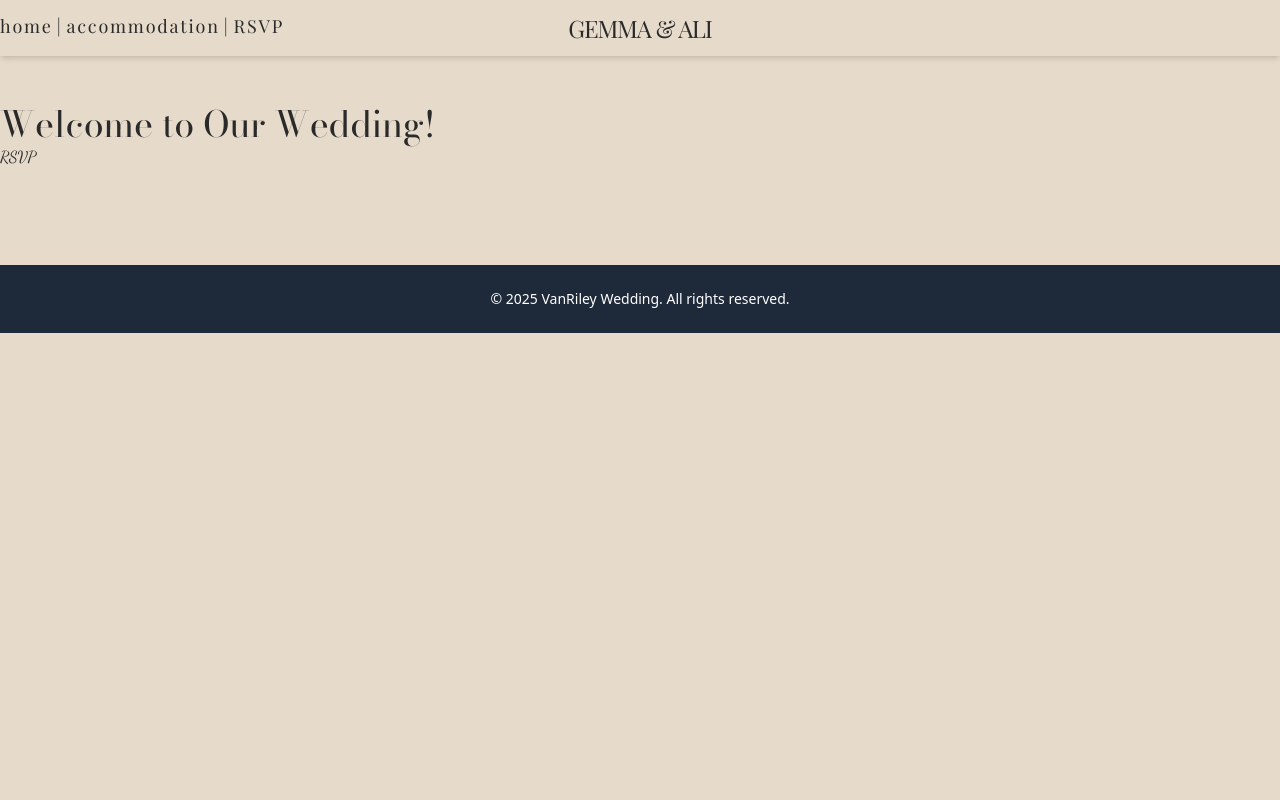
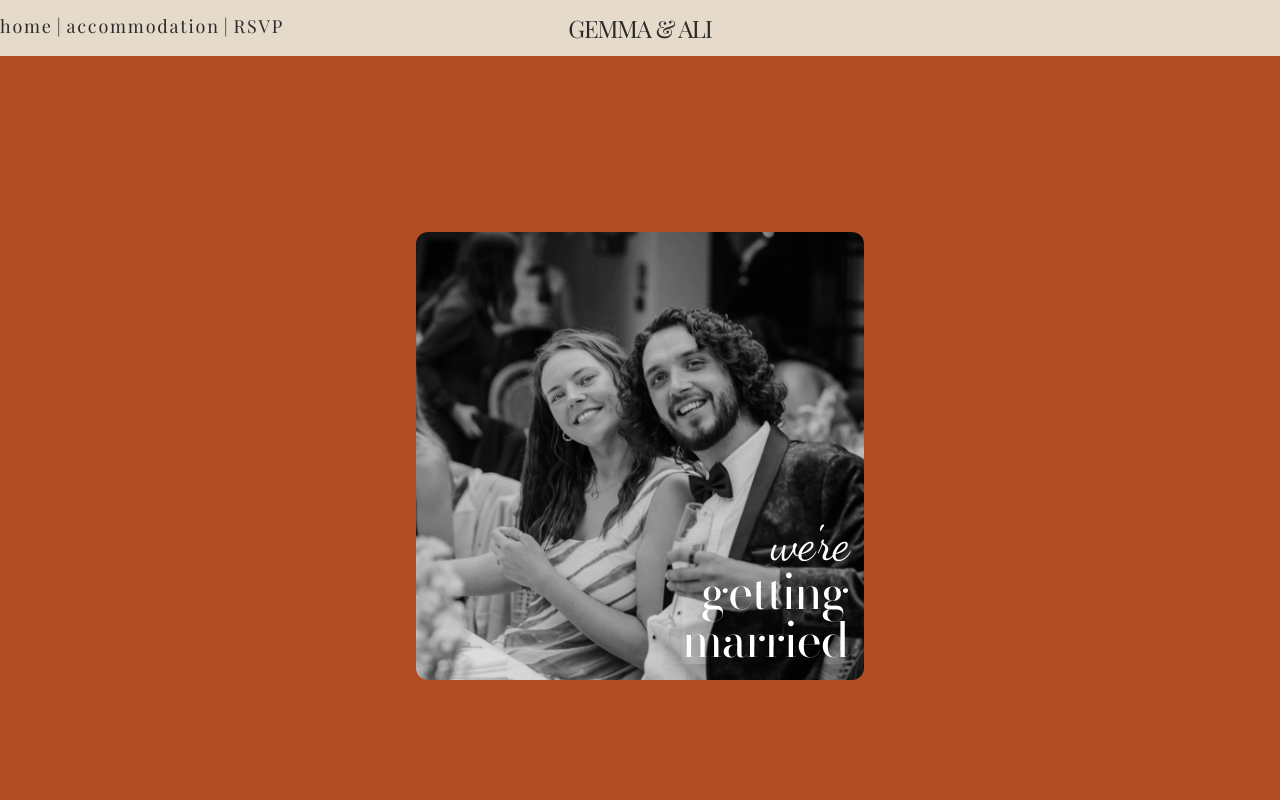
Before and after one commit to abigailridley/vanriley-wedding-site, a Next.js app: page / in a window 1280 px wide. Shown: the top 800 px of the page. Built offline with nearby package versions, Linux system fonts and the light colour scheme.

Commit message:
add main image

```diff
--- a/src/app/page.tsx
+++ b/src/app/page.tsx
@@ -1,12 +1,24 @@
-import Link from "next/link";
+import Image from "next/image";
 
 export default function Home() {
   return (
-    <div className="container  mx-auto py-12">
-      <h1 className="text-4xl font-bodoni">Welcome to Our Wedding!</h1>
-      <Link href="/rsvp">
-        <button className=" font-dancing">RSVP</button>
-      </Link>
+    <div className="flex justify-center items-center min-h-screen bg-orange px-4">
+      <div className="relative w-[90vw] max-w-md aspect-square rounded-xl overflow-hidden">
+        <Image
+          src="/images/main.jpg"
+          alt="Gemma & Ali"
+          fill
+          className="object-cover grayscale brightness-90"
+          priority
+        />
+
+        {/* Overlay text in bottom right */}
+        <div className="absolute bottom-4 right-4 text-right font-bodoni text-4xl md:text-5xl tracking-tight leading-none text-white shadow-xl">
+          <div className="font-dancing">we're</div>
+          <div>getting</div>
+          <div>married</div>
+        </div>
+      </div>
     </div>
   );
 }
```
